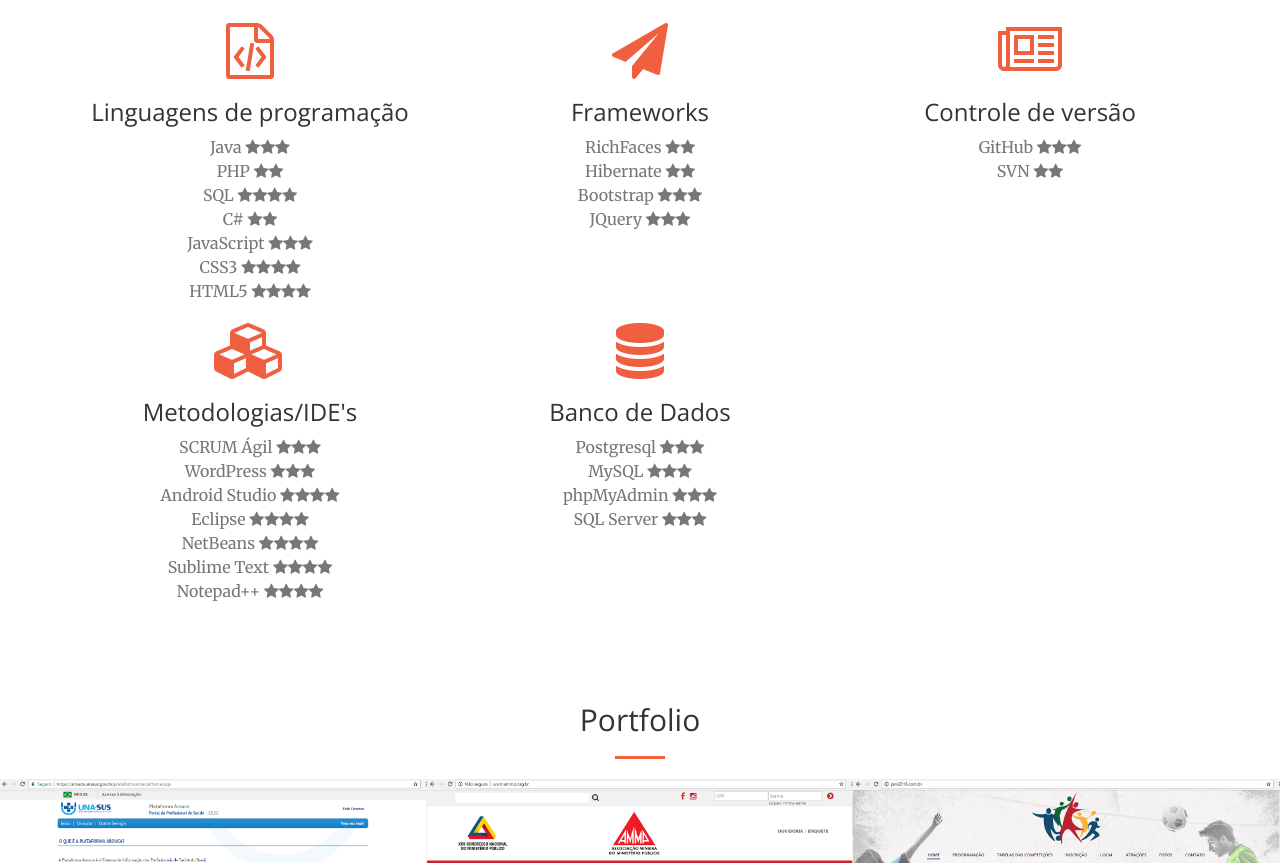
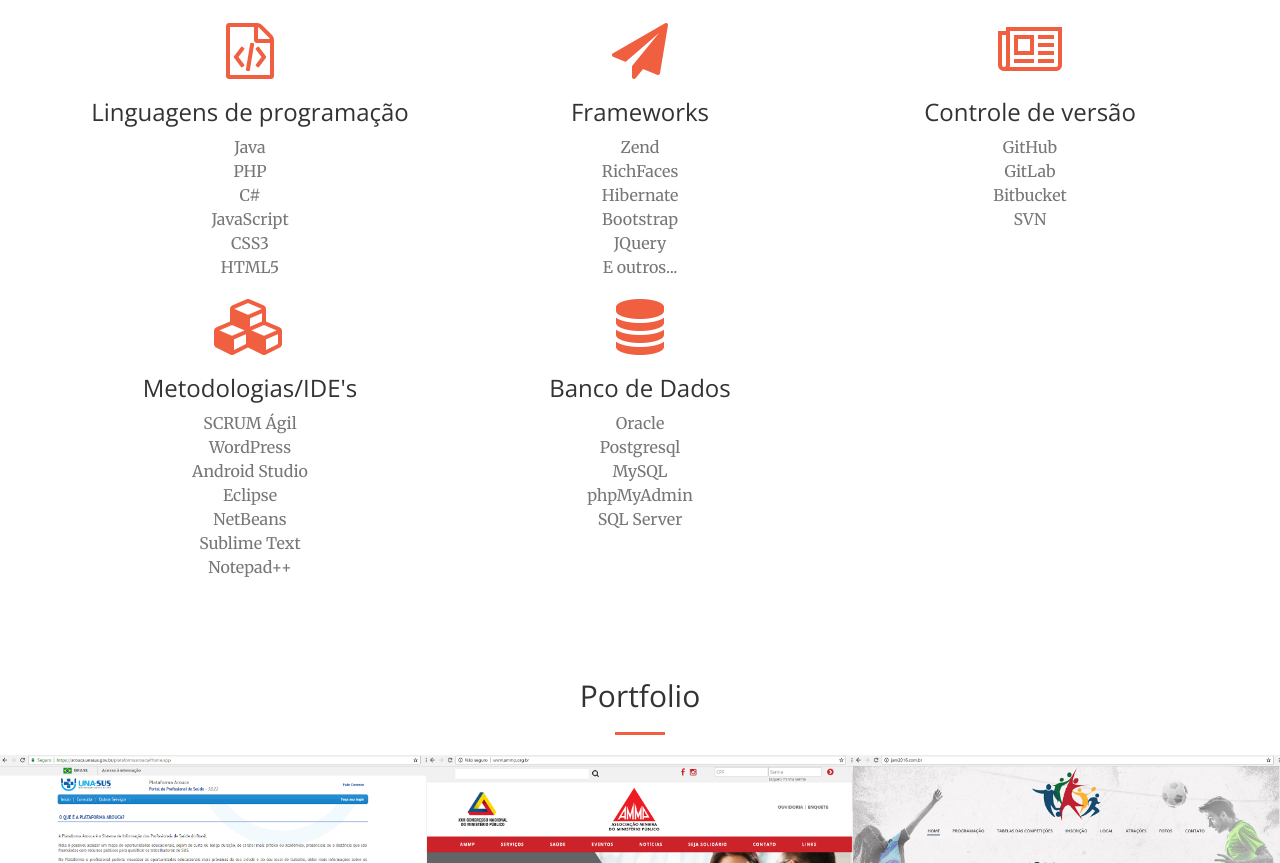
Before and after one commit to LucasNovaes/lucasnovaes.github.io, a website: page index.html in a window 1280 px wide. Shown: the part 1512-2375 px from the top of the page. Drawn offline with nearby package versions, Linux system fonts and the light colour scheme.

Commit message:
Update index.html

```diff
--- a/index.html
+++ b/index.html
@@ -68,10 +68,9 @@
     <header>
         <div class="header-content">
             <div class="header-content-inner">
-                <h1 id="homeHeading">Desenvolvimento de Sistemas Web</h1>
+                <h1 id="homeHeading">Analista e Desenvolvedor de Sistemas</h1>
                 <hr>
-                <h2>Plataforma Web, Website, Landing Page, Email Marketing e Aplicativo Mobile</h2>
-                <h2>UX / UI Design</h2><br/><br/>
+                <h2>Construo ideias e soluções otimizadas para clientes especiais</h2>
                 <a href="#about" class="btn btn-primary page-scroll"><i class="fa fa-2x fa-angle-double-down"></i></a>
             </div>
         </div>
@@ -89,7 +88,7 @@
 			<img src="img/lucasnovaes-avatar.png" class="img-profile img-responsive" alt="Profile photo">
 		</div>
                 <div class="col-lg-5 col-md-6">
-		     <h3>Lucas Marcondes Novaes</h3>
+		     <h3>Lucas M. Novaes</h3>
 			<p>Desenvolvedor Web desde 2014<br>
 			Bacharel em Sistemas de Informação, PUC Minas-2015</p>
                 </div>
@@ -112,31 +111,34 @@
                     <div class="service-box">
                         <i class="fa fa-4x fa-file-code-o text-primary sr-icons"></i>
                         <h3>Linguagens de programação</h3>
-                        <p class="text-muted">Java <i class="fa fa-star" aria-hidden="true"></i><i class="fa fa-star" aria-hidden="true"></i><i class="fa fa-star" aria-hidden="true"></i></p>
-                        <p class="text-muted">PHP <i class="fa fa-star" aria-hidden="true"></i><i class="fa fa-star" aria-hidden="true"></i></p>
-                        <p class="text-muted">SQL <i class="fa fa-star" aria-hidden="true"></i><i class="fa fa-star" aria-hidden="true"></i><i class="fa fa-star" aria-hidden="true"></i><i class="fa fa-star" aria-hidden="true"></i></p>
-                        <p class="text-muted">C# <i class="fa fa-star" aria-hidden="true"></i><i class="fa fa-star" aria-hidden="true"></i></p>
-                        <p class="text-muted">JavaScript <i class="fa fa-star" aria-hidden="true"></i><i class="fa fa-star" aria-hidden="true"></i><i class="fa fa-star" aria-hidden="true"></i></p>
-                        <p class="text-muted">CSS3 <i class="fa fa-star" aria-hidden="true"></i><i class="fa fa-star" aria-hidden="true"></i><i class="fa fa-star" aria-hidden="true"></i><i class="fa fa-star" aria-hidden="true"></i></p>
-                        <p class="text-muted">HTML5 <i class="fa fa-star" aria-hidden="true"></i><i class="fa fa-star" aria-hidden="true"></i><i class="fa fa-star" aria-hidden="true"></i><i class="fa fa-star" aria-hidden="true"></i></p>
+                        <p class="text-muted">Java</p>
+                        <p class="text-muted">PHP</p>
+			<p class="text-muted">C#</p>
+                        <p class="text-muted">JavaScript</p>
+                        <p class="text-muted">CSS3</p>
+                        <p class="text-muted">HTML5</p>
                     </div>
                 </div>
                 <div class="col-lg-4 col-md-6 text-center">
                     <div class="service-box">
                         <i class="fa fa-4x fa-paper-plane text-primary sr-icons"></i>
                         <h3>Frameworks</h3>
-                        <p class="text-muted">RichFaces <i class="fa fa-star" aria-hidden="true"></i><i class="fa fa-star" aria-hidden="true"></i></p>
-                        <p class="text-muted">Hibernate <i class="fa fa-star" aria-hidden="true"></i><i class="fa fa-star" aria-hidden="true"></i></p>
-                        <p class="text-muted">Bootstrap <i class="fa fa-star" aria-hidden="true"></i><i class="fa fa-star" aria-hidden="true"></i><i class="fa fa-star" aria-hidden="true"></i></p>
-                        <p class="text-muted">JQuery <i class="fa fa-star" aria-hidden="true"></i><i class="fa fa-star" aria-hidden="true"></i><i class="fa fa-star" aria-hidden="true"></i></p>
+			<p class="text-muted">Zend</p>
+                        <p class="text-muted">RichFaces</p>
+                        <p class="text-muted">Hibernate</p>
+                        <p class="text-muted">Bootstrap</p>
+                        <p class="text-muted">JQuery</p>
+			<p class="text-muted">E outros...</p>
                     </div>
                 </div>
                 <div class="col-lg-4 col-md-6 text-center">
                     <div class="service-box">
                         <i class="fa fa-4x fa-newspaper-o text-primary sr-icons"></i>
                         <h3>Controle de versão</h3>
-                        <p class="text-muted">GitHub <i class="fa fa-star" aria-hidden="true"></i><i class="fa fa-star" aria-hidden="true"></i><i class="fa fa-star" aria-hidden="true"></i></p>
-                        <p class="text-muted">SVN <i class="fa fa-star" aria-hidden="true"></i><i class="fa fa-star" aria-hidden="true"></i></p>
+                        <p class="text-muted">GitHub</p>
+			<p class="text-muted">GitLab</p>
+			<p class="text-muted">Bitbucket</p>
+                        <p class="text-muted">SVN</p>
                     </div>
                 </div>
             </div>
@@ -145,23 +147,24 @@
                     <div class="service-box">
                         <i class="fa fa-4x fa-cubes text-primary sr-icons"></i>
                         <h3>Metodologias/IDE's</h3>
-                        <p class="text-muted">SCRUM Ágil <i class="fa fa-star" aria-hidden="true"></i><i class="fa fa-star" aria-hidden="true"></i><i class="fa fa-star" aria-hidden="true"></i></p>
-                        <p class="text-muted">WordPress <i class="fa fa-star" aria-hidden="true"></i><i class="fa fa-star" aria-hidden="true"></i><i class="fa fa-star" aria-hidden="true"></i></p>
-                        <p class="text-muted">Android Studio <i class="fa fa-star" aria-hidden="true"></i><i class="fa fa-star" aria-hidden="true"></i><i class="fa fa-star" aria-hidden="true"></i><i class="fa fa-star" aria-hidden="true"></i></p>
-			<p class="text-muted">Eclipse <i class="fa fa-star" aria-hidden="true"></i><i class="fa fa-star" aria-hidden="true"></i><i class="fa fa-star" aria-hidden="true"></i><i class="fa fa-star" aria-hidden="true"></i></p>
-                        <p class="text-muted">NetBeans <i class="fa fa-star" aria-hidden="true"></i><i class="fa fa-star" aria-hidden="true"></i><i class="fa fa-star" aria-hidden="true"></i><i class="fa fa-star" aria-hidden="true"></i></p>
-                        <p class="text-muted">Sublime Text <i class="fa fa-star" aria-hidden="true"></i><i class="fa fa-star" aria-hidden="true"></i><i class="fa fa-star" aria-hidden="true"></i><i class="fa fa-star" aria-hidden="true"></i></p>
-                        <p class="text-muted">Notepad++ <i class="fa fa-star" aria-hidden="true"></i><i class="fa fa-star" aria-hidden="true"></i><i class="fa fa-star" aria-hidden="true"></i><i class="fa fa-star" aria-hidden="true"></i></p>
+                        <p class="text-muted">SCRUM Ágil</p>
+                        <p class="text-muted">WordPress</p>
+                        <p class="text-muted">Android Studio</p>
+			<p class="text-muted">Eclipse</p>
+                        <p class="text-muted">NetBeans</p>
+                        <p class="text-muted">Sublime Text</p>
+                        <p class="text-muted">Notepad++</p>
                     </div>
                 </div>
                 <div class="col-lg-4 col-md-6 text-center">
                     <div class="service-box">
                         <i class="fa fa-4x fa-database text-primary sr-icons"></i>
                         <h3>Banco de Dados</h3>
-                        <p class="text-muted">Postgresql <i class="fa fa-star" aria-hidden="true"></i><i class="fa fa-star" aria-hidden="true"></i><i class="fa fa-star" aria-hidden="true"></i></p>
-                        <p class="text-muted">MySQL <i class="fa fa-star" aria-hidden="true"></i><i class="fa fa-star" aria-hidden="true"></i><i class="fa fa-star" aria-hidden="true"></i></p>
-                        <p class="text-muted">phpMyAdmin <i class="fa fa-star" aria-hidden="true"></i><i class="fa fa-star" aria-hidden="true"></i><i class="fa fa-star" aria-hidden="true"></i></p>
-                        <p class="text-muted">SQL Server <i class="fa fa-star" aria-hidden="true"></i><i class="fa fa-star" aria-hidden="true"></i><i class="fa fa-star" aria-hidden="true"></i></p>
+			<p class="text-muted">Oracle</p>
+                        <p class="text-muted">Postgresql</p>
+                        <p class="text-muted">MySQL</p>
+                        <p class="text-muted">phpMyAdmin</p>
+                        <p class="text-muted">SQL Server</p>
                     </div>
                 </div>
             </div>
```
